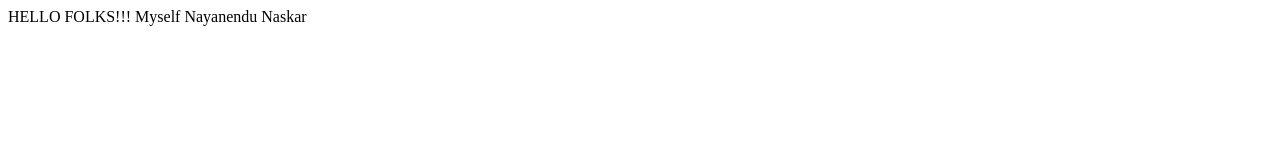
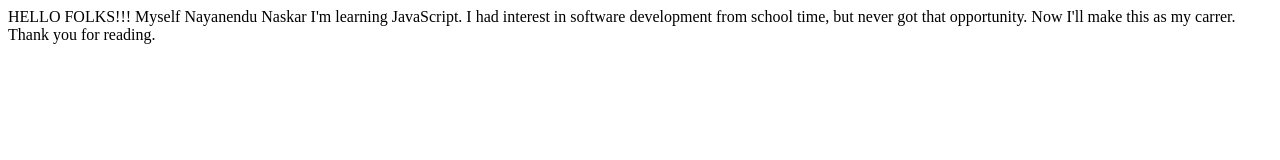
Before and after one commit to nayanendunaskar/nayanendu-naskar, a plain HTML site: page index.html in a window 1280 px wide. Drawn offline with Linux system fonts and the light colour scheme.

Commit message:
Update index.html

```diff
--- a/index.html
+++ b/index.html
@@ -8,5 +8,12 @@
 </head>
 <body>
     HELLO FOLKS!!! Myself Nayanendu Naskar
+
+    I'm learning JavaScript.
+
+    I had interest in software development from school time,
+    but never got that opportunity. Now I'll make this as my carrer.
+    Thank you for reading.
+
 </body>
 </html>
```
